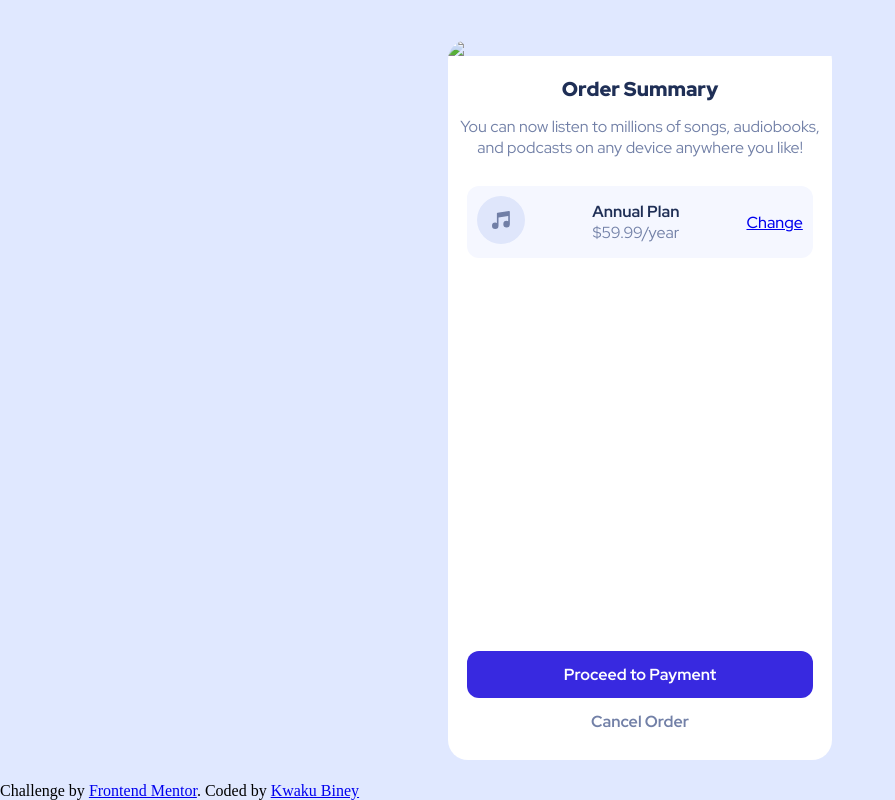
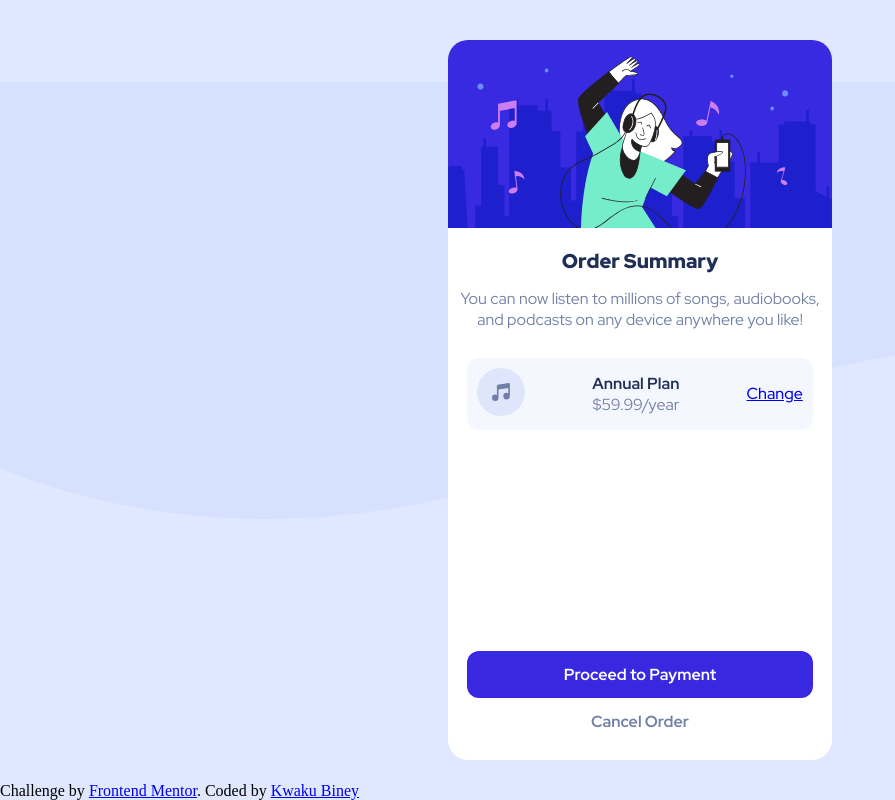
Before and after one commit to kwakubiney/frontendmentor.io, a plain HTML site: page index.html in a window 1280 px wide. Shown: the whole page, without its empty margins (0-895 px from the left). Drawn offline with Linux system fonts and the light colour scheme; the site is published under a folder, as on GitHub Pages, so addresses that start at the root find nothing.

Commit message:
Image files.

```diff
--- a/index.html
+++ b/index.html
@@ -15,7 +15,7 @@
   <div class="background-image">
   </div>
   <div class="wrapper">
-    <img src="/images/illustration-hero.svg">
+    <img src="images/illustration-hero.svg">
     <div class="white">
       <div class="main-heading">
         <h1>Order Summary</h1>
--- a/style.css
+++ b/style.css
@@ -29,7 +29,7 @@ position: relative;
 }
 
 .background-image{
-    background: url(/images/pattern-background-desktop.svg);
+    background: url(images/pattern-background-desktop.svg);
     background-repeat: no-repeat;
     height: 1000px;
     position:absolute;
```
